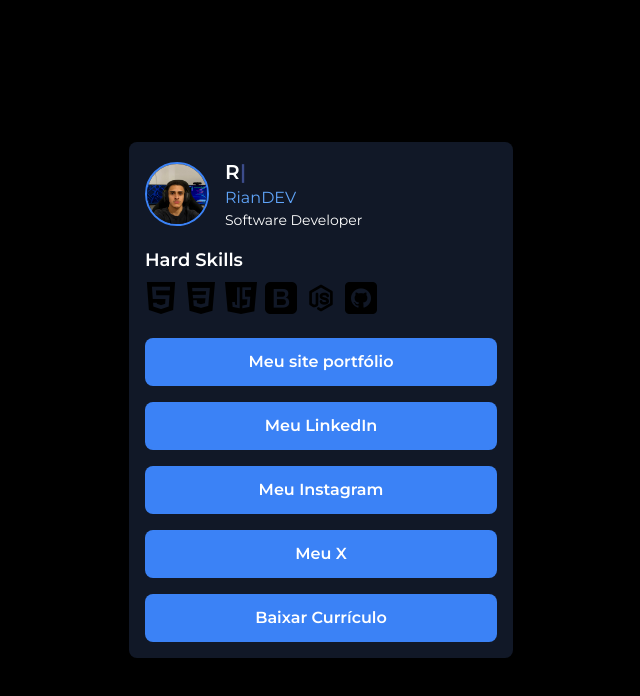
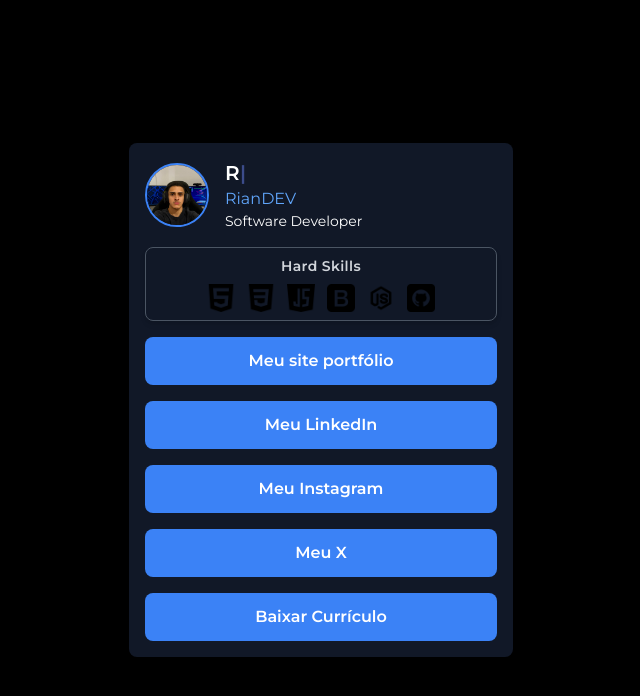
Before and after one commit to RianMessias/linkbio, a plain HTML site: page index.html in a window 1280 px wide. Shown: the whole page, without its empty margins (319-959 px from the left). Drawn offline with nearby package versions, Linux system fonts and the light colour scheme.

Commit message:
Alteração no layout HardSkills

```diff
--- a/index.html
+++ b/index.html
@@ -41,21 +41,21 @@
                 <p class="text-sm">Software Developer</p>
             </div>
         </div>
-        <!-- Hard Skills -->
-        <div class="mb-4">
-            <h2 class="text-lg font-semibold mb-2">Hard Skills</h2>
-            <div class="flex flex-wrap">
-                <!-- Ícones com transição utilizando classes Tailwind -->
-                <img src="imgs/html.png" alt="HTML5" class="w-8 h-8 mr-2 mb-2 transform transition-transform duration-300 ease-in-out hover:-translate-y-1.5">
-                <img src="imgs/css-3.png" alt="CSS3" class="w-8 h-8 mr-2 mb-2 transform transition-transform duration-300 ease-in-out hover:-translate-y-1.5">
-                <img src="imgs/script-java.png" alt="JavaScript" class="w-8 h-8 mr-2 mb-2 transform transition-transform duration-300 ease-in-out hover:-translate-y-1.5">
-                <img src="imgs/bootstrap.png" alt="Bootstrap" class="w-8 h-8 mr-2 mb-2 transform transition-transform duration-300 ease-in-out hover:-translate-y-1.5">
-                <img src="imgs/nodejs.png" alt="Node.js" class="w-8 h-8 mr-2 mb-2 transform transition-transform duration-300 ease-in-out hover:-translate-y-1.5">
-                <img src="imgs/github.png" alt="GitHub" class="w-8 h-8 mr-2 mb-2 transform transition-transform duration-300 ease-in-out hover:-translate-y-1.5">
-            </div>
-        </div>
-        <!-- Links -->
-        <div class="space-y-4">
+<!-- Hard Skills -->
+<div class="mb-4 p-2 border border-gray-600 rounded-lg bg-gray-900 shadow-md">
+    <h2 class="text-sm font-semibold mb-2 text-gray-300 text-center tracking-wide">Hard Skills</h2>
+    <div class="flex justify-center space-x-3">
+        <!-- Ícones com transição utilizando classes Tailwind -->
+        <img src="imgs/html.png" alt="HTML5" class="w-7 h-7 transform transition-transform duration-300 ease-in-out hover:scale-110">
+        <img src="imgs/css-3.png" alt="CSS3" class="w-7 h-7 transform transition-transform duration-300 ease-in-out hover:scale-110">
+        <img src="imgs/script-java.png" alt="JavaScript" class="w-7 h-7 transform transition-transform duration-300 ease-in-out hover:scale-110">
+        <img src="imgs/bootstrap.png" alt="Bootstrap" class="w-7 h-7 transform transition-transform duration-300 ease-in-out hover:scale-110">
+        <img src="imgs/nodejs.png" alt="Node.js" class="w-7 h-7 transform transition-transform duration-300 ease-in-out hover:scale-110">
+        <img src="imgs/github.png" alt="GitHub" class="w-7 h-7 transform transition-transform duration-300 ease-in-out hover:scale-110">
+    </div>
+</div>
+
+ <div class="space-y-4">
             <!-- Links com transições utilizando classes Tailwind -->
             <a href="https://rianportflio.netlify.app/" class="block bg-blue-500 text-white rounded-lg px-4 py-3 text-center font-semibold transition transform hover:-translate-y-1 hover:scale-110 hover:bg-blue-600">
                 Meu site portfólio
```
